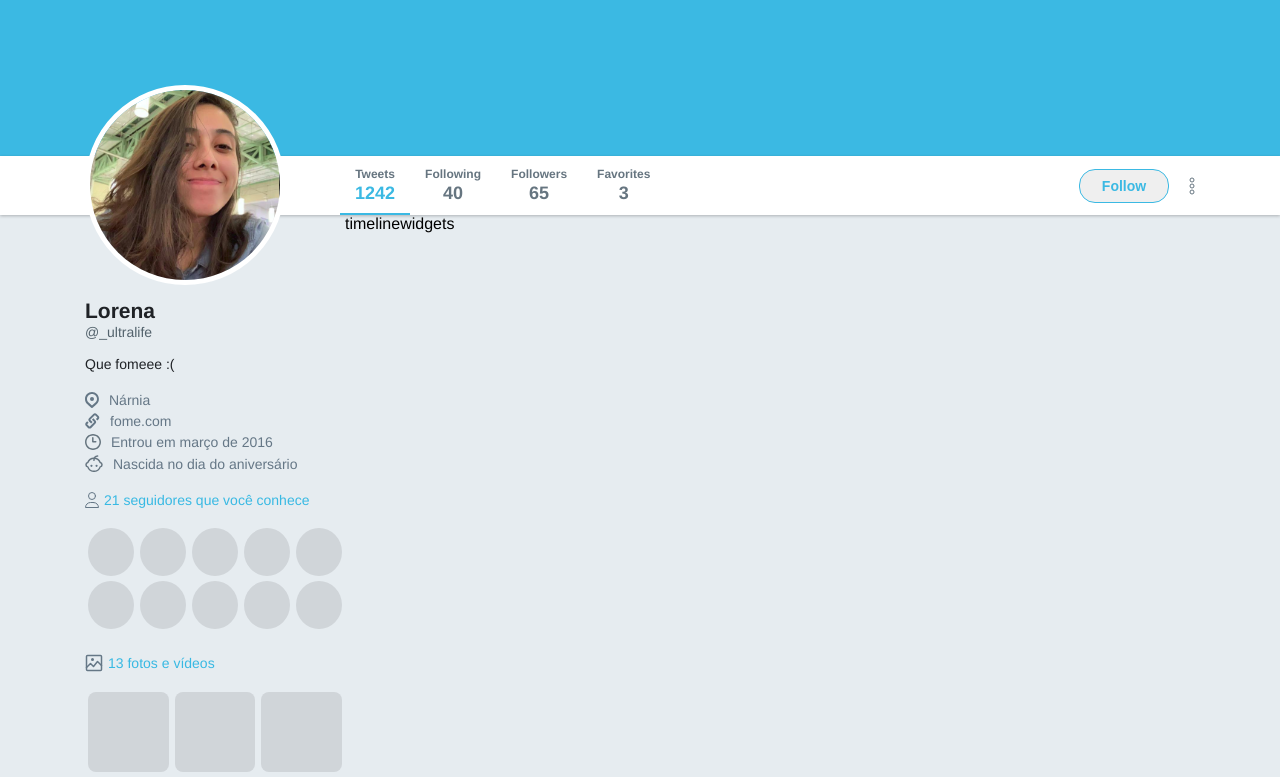
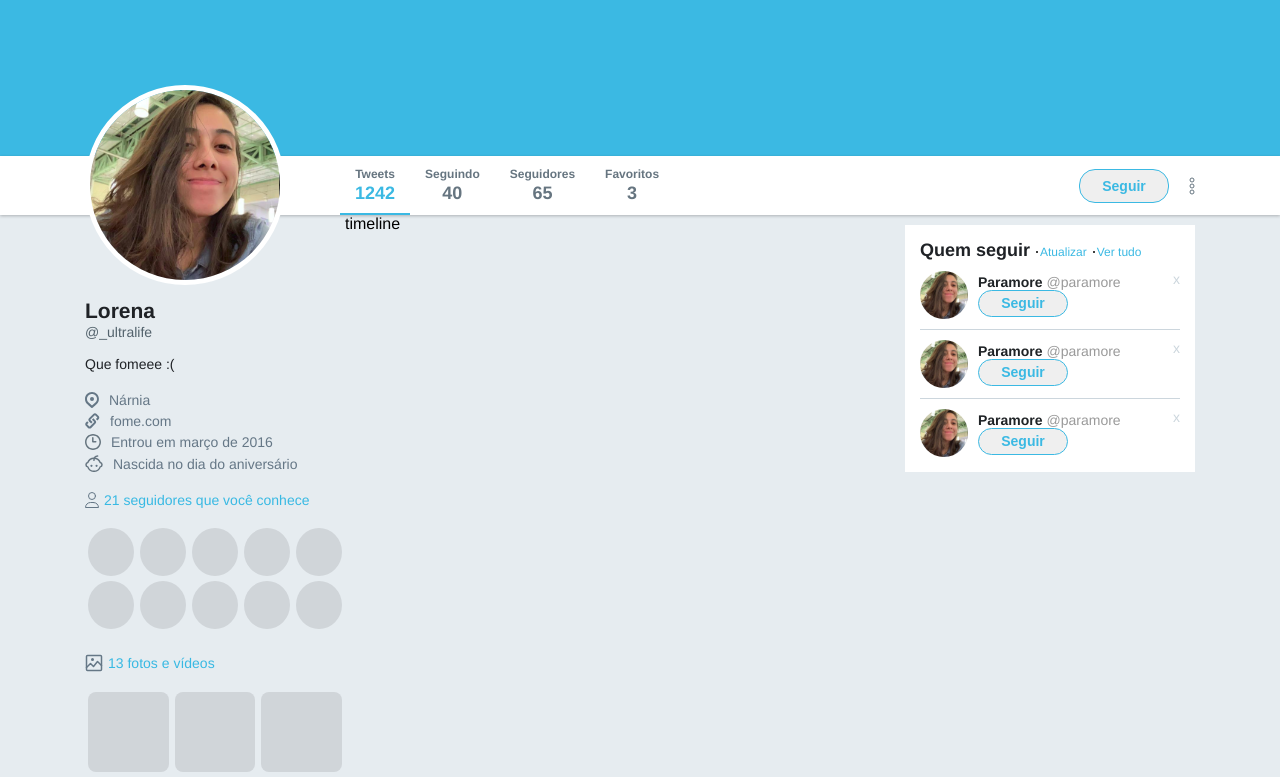
Before and after one commit to Lorenalgm/twitter, a plain HTML site: page index.html in a window 1280 px wide. Shown: the part 270-1047 px from the top of the page. Drawn offline with Linux system fonts and the light colour scheme.

Commit message:
Adicionados widgets

```diff
--- a/index.html
+++ b/index.html
@@ -12,13 +12,13 @@
 			<nav>
 				<ul>
 	 				<li><object data="images/home.svg"  type="image/svg+xml" alt="Home"></object> Home</li>
-					<li><object data="images/notification.svg" type="image/svg+xml" alt="Home"></object> Notifications</li>
-					<li><object data="images/message.svg"  type="image/svg+xml" alt="Home"></object> Messages</li>
+					<li><object data="images/notification.svg" type="image/svg+xml" alt="Home"></object> Notificações</li>
+					<li><object data="images/message.svg"  type="image/svg+xml" alt="Home"></object> Mensagens</li>
 				</ul>
 			</nav>
 			<object data="images/logo.svg" type="image/svg+xml" alt="Logo twitter"></object>
 			<div class="side">
-				<input type="text" placeholder="Seach on Twitter">
+				<input type="text" placeholder="Pesquisar no Twitter">
 				<img src="images/avatar.png">
 				<button>Tweet</button>
 			</div>
@@ -37,20 +37,20 @@
 					<strong>1242</strong>
 				</li>
 				<li>
-					<span>Following</span>
+					<span>Seguindo</span>
 					<strong>40</strong>
 				</li>
 				<li>
-					<span>Followers</span>
+					<span>Seguidores</span>
 					<strong>65</strong>
 				</li>
 				<li>
-					<span>Favorites</span>
+					<span>Favoritos</span>
 					<strong>3</strong>
 				</li>
 			</ul>
 			<div class="actions">
-				<button>Follow</button>
+				<button>Seguir</button>
 				<object data="images/more.svg" type="image/svg+xml" alt="More"></object>
 			</div>
 		</div>
@@ -93,14 +93,55 @@
 					<li></li>
 					<li></li>
 					<li></li>
-				</ul>
+			 	</ul>
 			</div>
 		</aside>
 		<section class="timeline">
 			timeline
 		</section>
 		<aside class="widgets">
-			widgets
+			<div class="widget follow">
+				<div class="title">
+					<strong>Quem seguir</strong>
+					<a href="">Atualizar</a>
+					<a href="">Ver tudo</a>
+				</div>
+
+			<ul>
+				<li>
+					<div class="profile">
+						<img src="images/avatar.png" alt="Avatar">
+						<div class="info">
+							<strong>Paramore <span>@paramore</span></strong>
+							<button>Seguir</button>
+						</div>
+					</div>
+					<a href="">x</a>
+				</li>
+				<li>
+					<div class="profile">
+						<img src="images/avatar.png" alt="Avatar">
+						<div class="info">
+							<strong>Paramore <span>@paramore</span></strong>
+							<button>Seguir</button>
+						</div>
+					</div>
+					<a href="">x</a>
+				</li>
+				<li>
+					<div class="profile">
+						<img src="images/avatar.png" alt="Avatar">
+						<div class="info">
+							<strong>Paramore <span>@paramore</span></strong>
+							<button>Seguir</button>
+						</div>
+					</div>
+					<a href="">x</a>
+				</li>
+			</ul>
+			</div>
+
+			<!-- <div class="widget trends"></div> -->
 		</aside>
 	</div>
 </body>
--- a/styles.css
+++ b/styles.css
@@ -276,3 +276,114 @@ div.wrapper-content aside.profile .images ul li {
 	flex: 1 0 auto;
 	margin: 0 3px 5px;
 }
+
+div.wrapper-content .timeline {
+	flex-grow: 1;
+}
+
+div.wrapper-content aside.widgets {
+	width: 290px;
+	margin-top: 10px;
+}
+
+div.wrapper-content aside.widgets .widget {
+	background: #fff;
+	padding: 15px;
+}
+
+div.wrapper-content aside.widgets .widget .title {
+	display: flex;
+	align-items: baseline;
+}
+
+div.wrapper-content aside.widgets .widget .title strong {
+	font-size: 18px;
+	color: #1f2226;
+}
+
+div.wrapper-content aside.widgets .widget .title a {
+	color: #3bb9e3;
+	font-size: 12px;
+	text-decoration: none;
+	position: relative;
+	padding-left: 10px;
+}
+
+div.wrapper-content aside.widgets .widget .title a::before {
+	content: '';
+	width: 2px;
+	height: 2px;
+	border-radius: 50%;
+	background: #000;
+	margin-right: 5px;
+	margin-left: 5px;
+	position: absolute;
+	left: 1px;
+	top: 6px;
+}
+
+div.wrapper-content aside.widgets .follow ul {
+	list-style: none;
+	margin-top: 10px;
+}
+
+div.wrapper-content aside.widgets .follow ul li {
+	display: flex;
+	justify-content: space-between;
+	border-bottom: 1px solid #ccd6dd;
+	padding-bottom: 10px;
+	margin-bottom: 10px;
+}
+
+div.wrapper-content aside.widgets .follow ul li:last-child{
+	margin-bottom: 0;
+	padding-bottom: 0;
+	border: 0;
+}
+
+
+div.wrapper-content aside.widgets .follow ul li .profile {
+	display: flex;
+	align-items: center;
+}
+
+div.wrapper-content aside.widgets .follow ul li .profile img {
+	width: 48px;
+	height: 48px;
+	border-radius: 50%;
+}
+
+div.wrapper-content aside.widgets .follow ul li .profile .info {
+	margin-left: 10px;
+	display: flex;
+	flex-direction: column;
+}
+
+div.wrapper-content aside.widgets .follow ul li .profile .info strong {
+	font-size: 14px;
+	color: #1f2326;
+}
+
+div.wrapper-content aside.widgets .follow ul li .profile .info strong span {
+	font-weight: normal;
+	color: #9a9a9a;
+}
+
+div.wrapper-content aside.widgets .follow ul li .profile .info button {
+	height: 27px;
+	display: flex;
+	align-items: center;
+	justify-content: center;
+	width: 90px;
+	font-weight: bold;
+	font-size: 14px;
+	color: #3bb9e3;
+	border: 1px solid #3bb9e3;
+	border-radius: 16px;
+}
+
+div.wrapper-content aside.widgets .follow ul li  > a {
+	color: #ccd6dd;
+	text-decoration: none;
+	font-size: 14px;
+}
```
